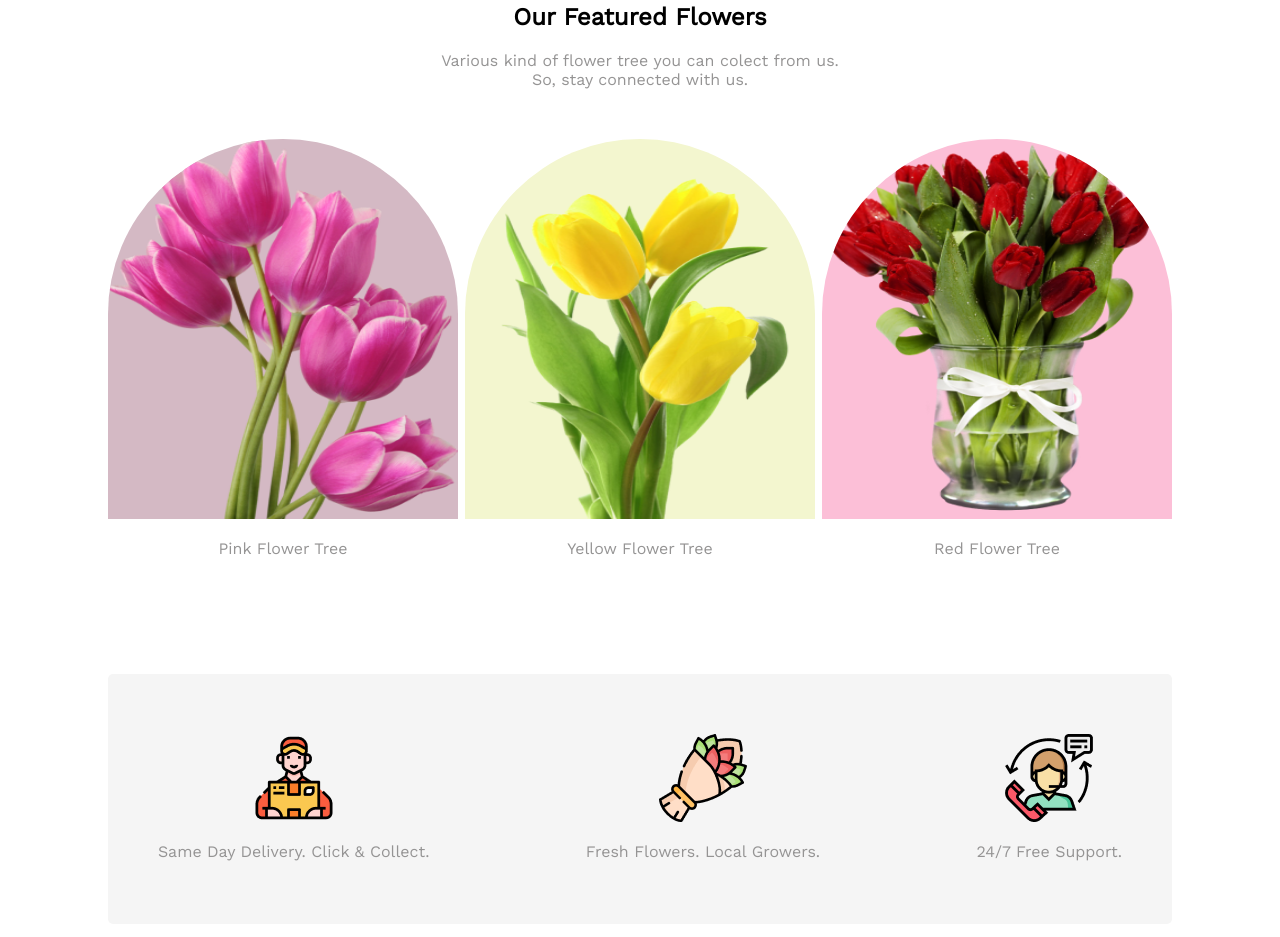
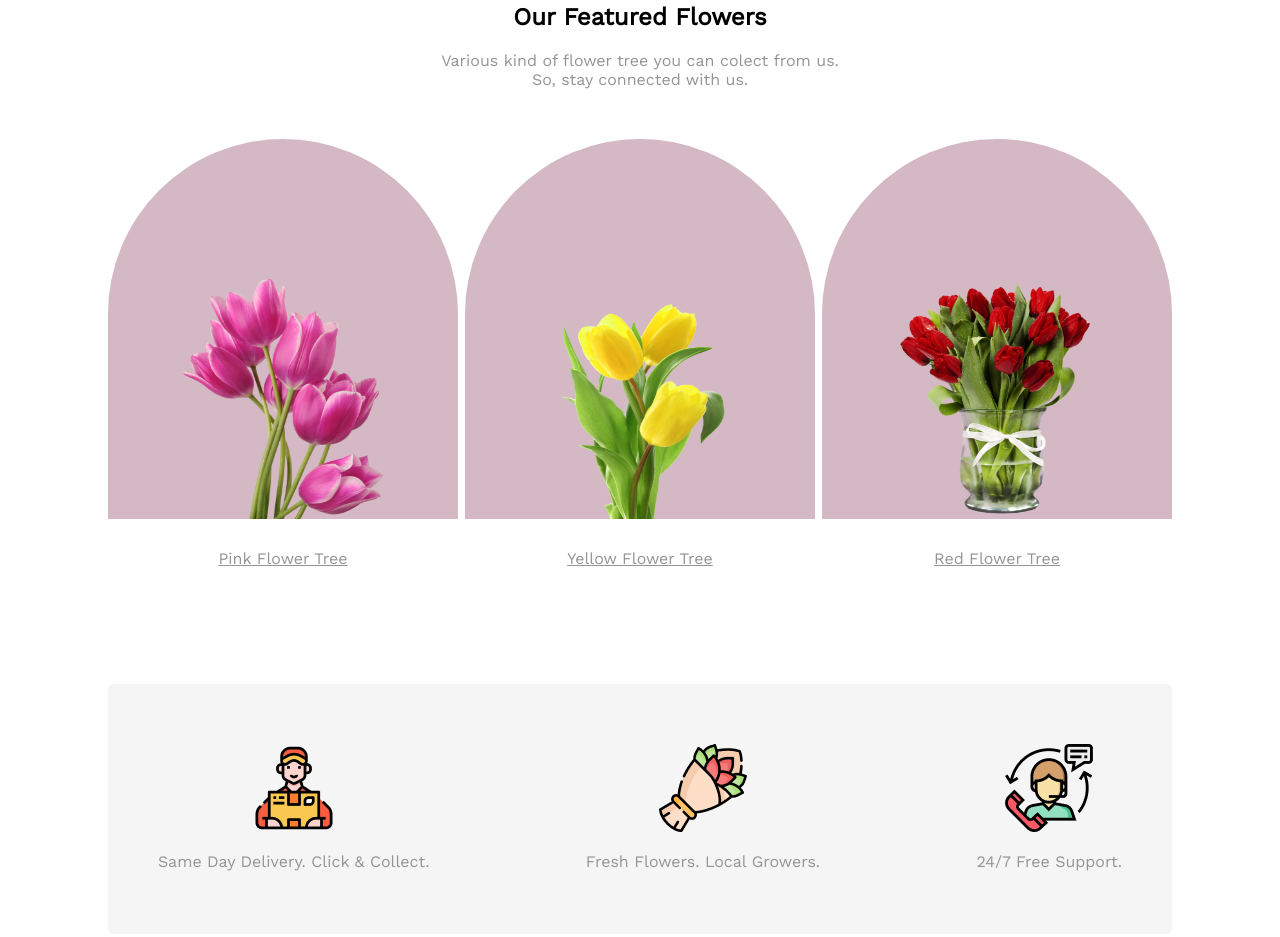
Before and after one commit to mamun03/flower-zone-71, a plain HTML site: page index.html in a window 1280 px wide. Shown: the part 635-1572 px from the top of the page. Drawn offline with nearby package versions, Linux system fonts and the light colour scheme.

Commit message:
feature section corrected

```diff
--- a/index.html
+++ b/index.html
@@ -31,21 +31,27 @@
             </div>
 
             <div class="feature-imgs">
+                <div class="feature-block">
                     <div class="feature-items">
                         <img class="feature-img1" src="images/pngwing 6.png" alt="">
-                    <p class="ins-info">
+                    </div>
+                    <p class="feature-info">
                             Pink Flower Tree
                     </p>
                 </div>
+                <div class="feature-block">
                     <div class="feature-items">
                         <img class="feature-img2" src="images/pngwing 7.png" alt="">
-                    <p class="ins-info">
+                    </div>
+                    <p class="feature-info">
                         Yellow Flower Tree
                     </p>
                 </div>
+                <div class="feature-block">
                     <div class="feature-items">
                         <img class="feature-img3" src="images/pngwing 8.png" alt="">
-                    <p class="ins-info">
+                    </div>
+                    <p class="feature-info">
                         Red Flower Tree
                     </p>
                 </div>
@@ -82,7 +88,7 @@
                 </h2>
                 <p class="ins-info">Flower related posts and business are available on Instagram. <br>You may follow us on it to get various kind of flowers, thanks.</p>
             </div>
-            <div>
+            <div class="ins-imgs">
                 <img class="ins-img1" src="images/pngwing 5.png" alt="">
                 <img class="ins-img2" src="images/pngwing 6.png" alt="">
                 <img class="ins-img3" src="images/pngwing 7.png" alt="">
--- a/styles/style.css
+++ b/styles/style.css
@@ -50,30 +50,37 @@ font-family: 'Work Sans', sans-serif;
     justify-content: space-between;
     margin-top: 50px;
 }
-.feature-img1{
+.feature-block{
+    text-align: center;
+}
+.feature-items{
+    text-align: center;
     width: 350px;
     height: 380px;
     background-color: rgb(212, 185, 196);
     border-top-left-radius: 175px;
     border-top-right-radius: 175px;
 }
-.feature-img2{
-    width: 350px;
-    height: 380px;
-    background-color: rgb(243, 246, 207);
-    border-top-left-radius: 175px;
-    border-top-right-radius: 175px;
+.feature-img1{
+    width: 200px;
+    height: 240px;
+    margin-top: 140px;
 
 }
+.feature-img2{
+    width: 200px;
+    height: 240px;
+    margin-top: 140px;
+}
 .feature-img3{
-    width: 350px;
-    height: 380px;
-    background-color: rgb(252, 191, 215);
-    border-top-left-radius: 175px;
-    border-top-right-radius: 175px;
+    width: 200px;
+    height: 240px;
+    margin-top: 140px;
 }
-.feature-items{
-    text-align: center;
+.feature-info{
+    color: rgb(149, 148, 148);
+    text-decoration: underline;
+    margin-top: 30px;
 }
 .services{
     display: flex;
@@ -121,13 +128,16 @@ font-family: 'Work Sans', sans-serif;
     margin-left: 100px;
     margin-right: 100px;
     margin-top: 100px;
-    justify-content: space-around;
 }
 .ins-intro{
     text-align: center;
 }
 .ins-info{
     color: rgb(149, 148, 148);
+}
+.ins-imgs{
+    display: flex;
+    justify-content: space-between;
 }
 .ins-img1{
     width: 270px;
```
Lines whose indentation alone changed are shown as unchanged.
